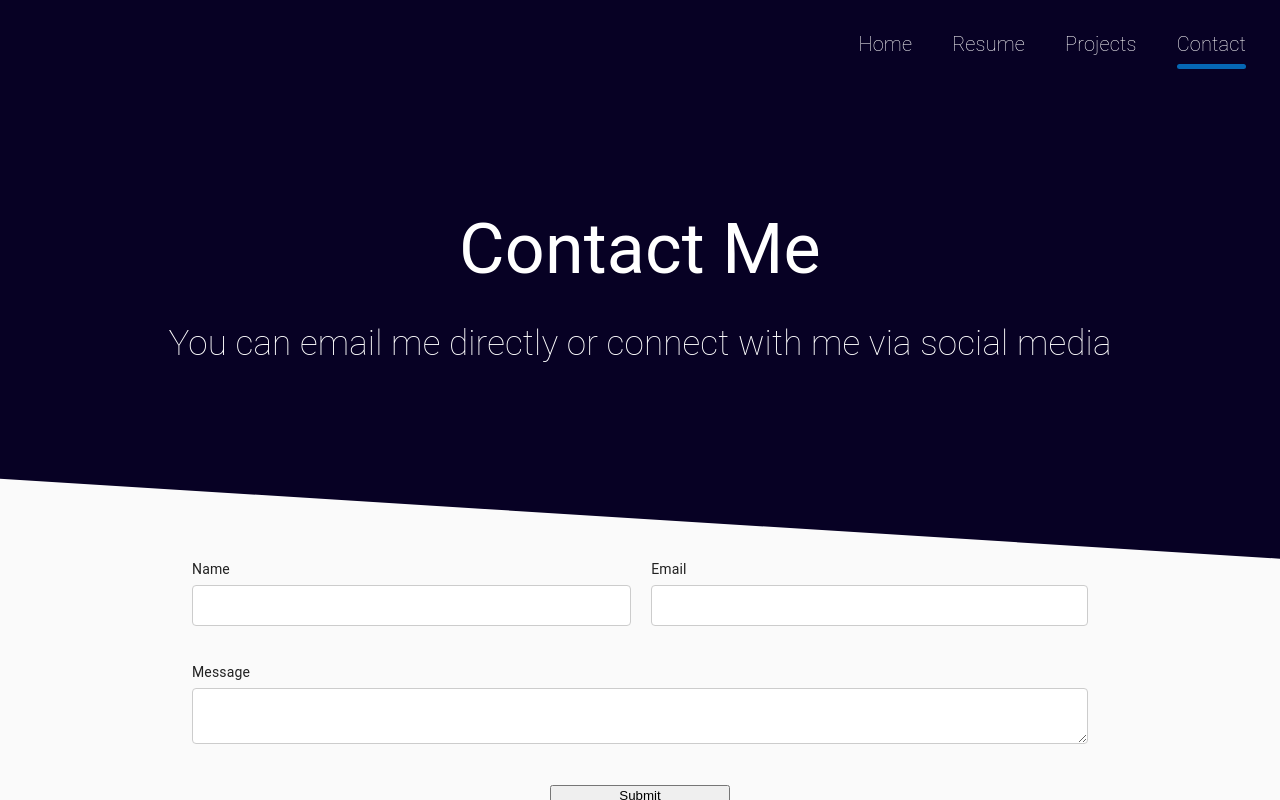
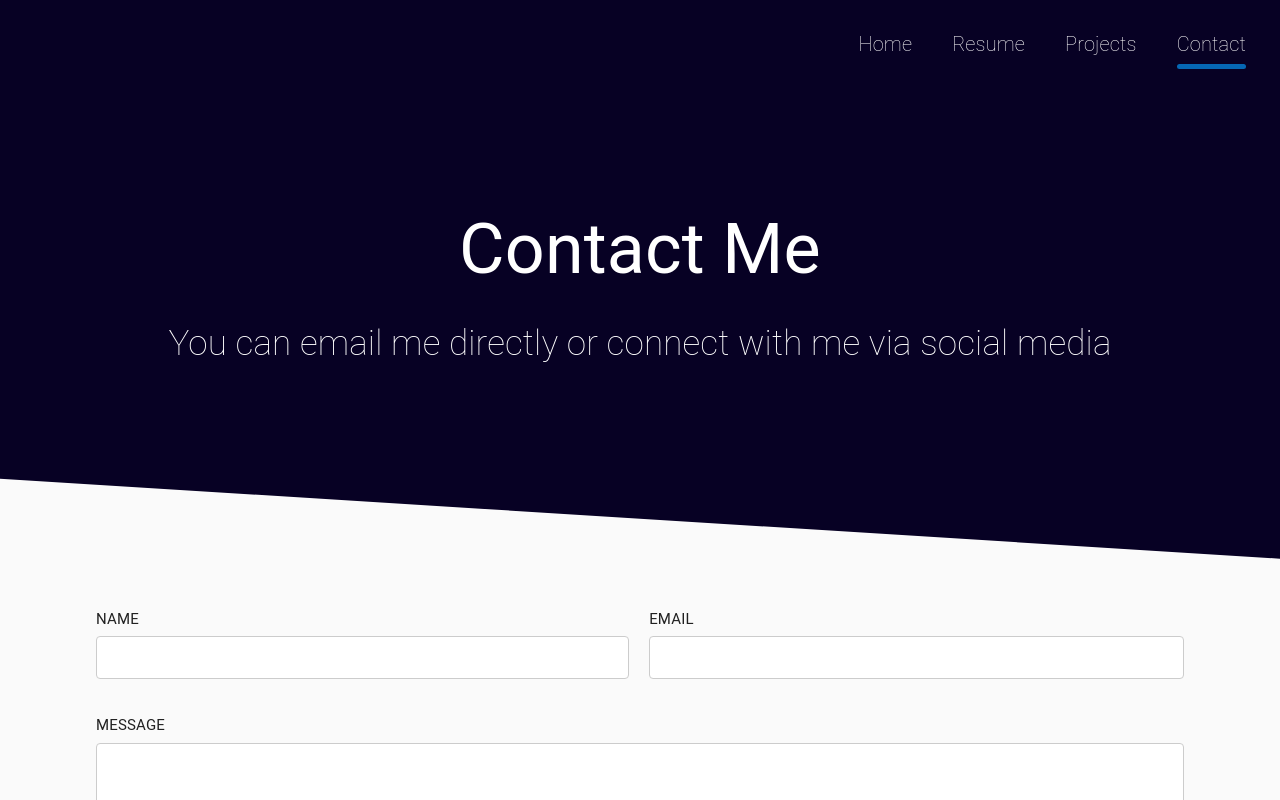
Before and after one commit to jasmincher/portfolio-template, a React (Create React App) app: page /contact in a window 1280 px wide. Shown: the top 800 px of the page. Built offline with nearby package versions, Linux system fonts and the light colour scheme.

Commit message:
style: Added responsive styles to form. Changed label, and input font sizes

```diff
--- a/src/css/Contact.css
+++ b/src/css/Contact.css
@@ -1,46 +1,152 @@
-form{
-    width: 70%;
-    margin: auto;
-    display: grid;
-    grid-template-columns: auto auto;
-    gap: 20px;
+form {
+  width: 85%;
+  margin: 40px auto;
   text-align: left;
-
-    grid-template-areas:
-     "i l"
-     "j j"
-     "b b";
-
 }
 
-
-#item1{
-    grid-area: i;
+.form-btn {
+  padding: 10px 20px;
+  display: block;
+  margin: auto;
+  font-size: 15px;
+  border-radius: 5px;
+  background: white;
 }
 
-#item2{
-    grid-area: l;
+.form-btn:hover {
+  background: rgb(235, 235, 235);
 }
 
-#item3{
-    grid-area: j;
+.email-submission {
+  margin-top: 20px;
+  font-size: 15px;
 }
 
-.form-btn{
-    grid-area: b;
-    width: 20%;
-    margin: auto;
-}
 .error {
   border: 2px red solid;
 }
 
-  input, textarea {
+input,
+textarea {
   width: 100%;
   padding: 12px;
   border: 1px solid #ccc;
   border-radius: 4px;
   margin-top: 6px;
   margin-bottom: 16px;
+  font-size: 15px;
+}
 
+input:focus,
+textarea:focus,
+select:focus,
+button:focus {
+  outline: none;
 }
+
+textarea {
+  height: 150px;
+  resize: none;
+}
+
+label {
+  font-size: 15px;
+  text-transform: uppercase;
+}
+
+.social-icons {
+  display: flex;
+  align-items: center;
+  justify-content: center;
+}
+
+.social-icons a {
+  color: black;
+}
+
+#github-icon,
+#linkedin {
+  margin: 10px;
+  align-self: center;
+}
+
+#github-icon:hover,
+#linkedin-icon:hover {
+  color: rgb(50, 50, 50);
+}
+
+#github-icon {
+  font-size: 35px;
+}
+
+#linkedin-icon {
+  font-size: 43px;
+}
+
+/********** Responsive Styles **********/
+
+/* viewport 4 : Mobile-landscape (and larger) */
+@media (min-width: 480px) {
+  form {
+    margin: 50px auto;
+  }
+
+  #github-icon {
+    margin: 10px;
+    font-size: 35px;
+    align-self: center;
+  }
+
+  #linkedin-icon {
+    margin: 10px;
+    font-size: 43px;
+    align-self: center;
+  }
+}
+
+/* viewport 7 : Tablet-portrait (and larger) */
+@media (min-width: 768px) {
+  form {
+    display: grid;
+    gap: 20px;
+    grid-template-areas:
+      "item1 item2"
+      "item3 item3"
+      "button button";
+  }
+
+  #item1 {
+    grid-area: item1;
+  }
+
+  #item2 {
+    grid-area: item2;
+  }
+
+  #item3 {
+    grid-area: item3;
+  }
+
+  .form-btn {
+    grid-area: button;
+  }
+
+  #github-icon {
+    margin: 10px;
+    font-size: 40px;
+    align-self: center;
+  }
+
+  #linkedin-icon {
+    margin: 10px;
+    font-size: 48px;
+    align-self: center;
+  }
+}
+/* viewport 9 : Table-landscape (and larger) */
+@media (min-width: 992px) {
+}
+
+/* viewport 12 : Laptops (and larger)  */
+@media (min-width: 1200px) {
+}
```
Lines whose indentation alone changed are shown as unchanged.
